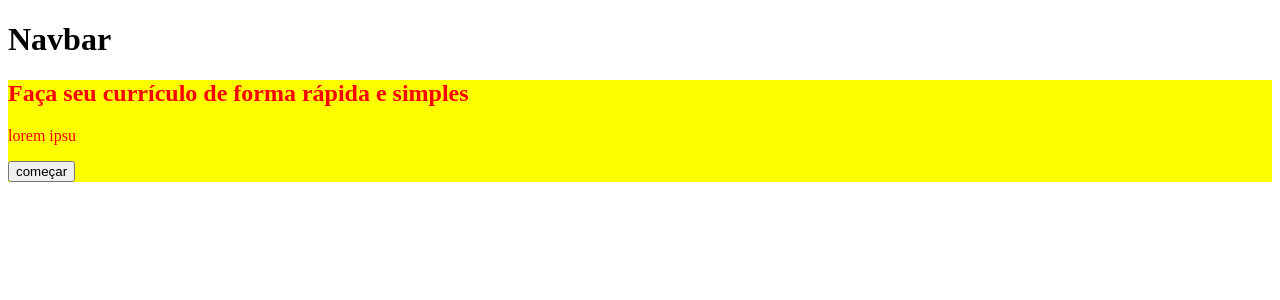
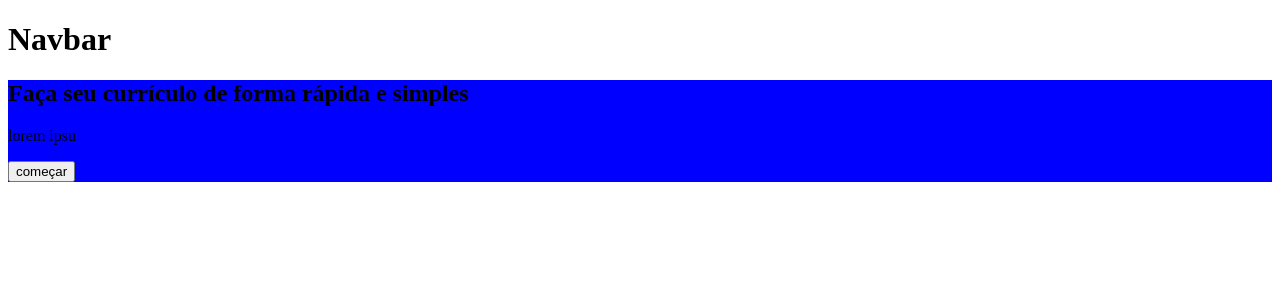
Before and after one commit to thiagomedina/nvim_config, a React (Create React App) app in the folder frontend/: page / in a window 1280 px wide. Shown: the top 300 px of the page. Built offline with nearby package versions, Linux system fonts and the light colour scheme.

Commit message:
add mixin scss

```diff
--- /dev/null
+++ b/frontend/src/sass/mixins.scss
@@ -0,0 +1,3 @@
+@mixin forLargeScreens($media) {
+    @media (min-width: $media/16+em) { @content; }
+}
--- a/frontend/src/view/home/home.module.scss
+++ b/frontend/src/view/home/home.module.scss
@@ -1,8 +1,14 @@
 @import "../../sass/variable.scss";
+@import "../../sass/mixins.scss";
 
 .background {
-  background-color: yellow;
+ //Properties for small screens
+ width: 100%;
+ background: red;
+
+ @include forLargeScreens(640) {
+   //Properties for large screens
+     width: 100%;
+     background: blue;
+ }
 }
-.teste {
-  color: red;
-}
--- a/frontend/src/view/home/index.js
+++ b/frontend/src/view/home/index.js
@@ -1,11 +1,11 @@
 import React from "react";
 import Navbar from "../../components/navbar";
-import { background, teste } from "./home.module.scss";
+import { background } from "./home.module.scss";
 const Home = () => {
   return (
     <>
       <Navbar />
-      <div className={`${background} ${teste}`}>
+      <div className={`${background}`}>
         <h2>Faça seu currículo de forma rápida e simples</h2>
         <p>lorem ipsu</p>
         <button>começar</button>
```
